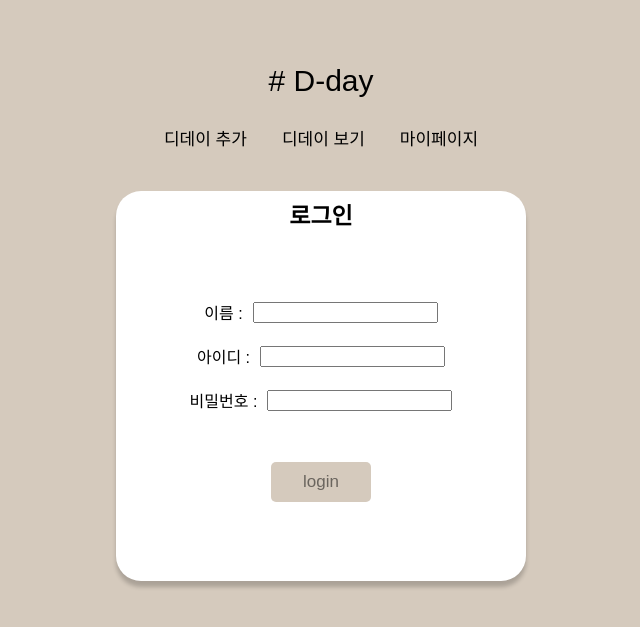
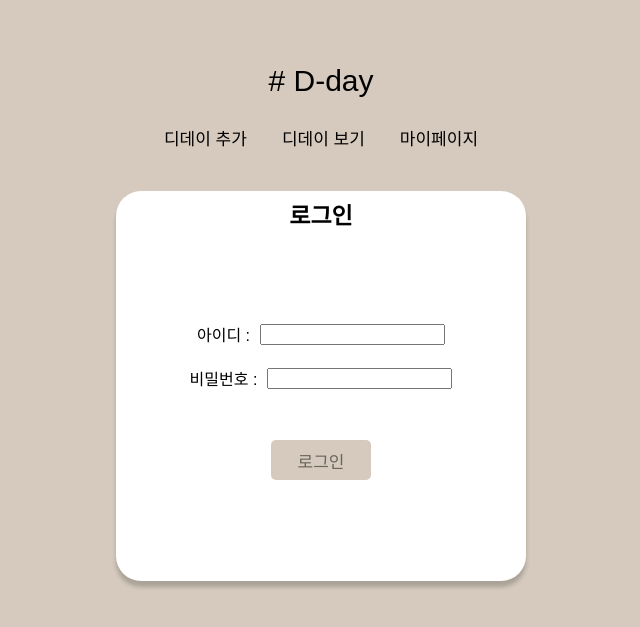
Before and after one commit to 0826486/dday, a Flask app: page /login in a window 1280 px wide. Shown: the top 627 px of the page, without its empty margins (319-959 px from the left). Run offline with Flask 3, Linux system fonts and the light colour scheme; some web fonts are replaced.

Commit message:
feat : 회원가입, 로그인 되게 만들음

```diff
--- a/python/app.py
+++ b/python/app.py
@@ -1,4 +1,4 @@
-from flask import Flask, render_template, request, redirect, url_for, session, flash
+from flask import Flask, render_template, request, redirect, url_for, session, flash, jsonify
 import sqlite3
 from werkzeug.security import generate_password_hash, check_password_hash
 import os
@@ -17,6 +17,15 @@ db_initialized = False
 def init_db():
     with sqlite3.connect(DB_PATH) as conn:
         cursor = conn.cursor()
+        # 기존 테이블 구조 확인
+        cursor.execute("PRAGMA table_info(users)")
+        columns = [column[1] for column in cursor.fetchall()]
+
+        if 'name' not in columns:
+            # 'name' 컬럼 추가
+            cursor.execute('ALTER TABLE users ADD COLUMN name TEXT')
+
+        # 테이블이 없는 경우 새로 생성
         cursor.execute('''
             CREATE TABLE IF NOT EXISTS users (
                 id INTEGER PRIMARY KEY AUTOINCREMENT,
@@ -33,6 +42,13 @@ def before_request():
     if not db_initialized:
         init_db()
         db_initialized = True
+
+# 데이터베이스 연결 함수
+def get_db_connection():
+    conn = sqlite3.connect(DB_PATH)
+    conn.row_factory = sqlite3.Row
+    return conn
+
 @app.route('/')
 def index():
     return render_template('index.html')
@@ -68,12 +84,11 @@ def join():
                 cursor.execute('INSERT INTO users (name, username, password) VALUES (?, ?, ?)',
                                (name, username, hashed_password))
                 conn.commit()
-            flash('회원가입이 완료되었습니다.')
-            return redirect(url_for('login'))
+            return jsonify({"success": True, "message": "회원가입이 완료되었습니다."})
         except sqlite3.IntegrityError:
-            flash('이미 사용 중인 아이디입니다.')
+            return jsonify({"success": False, "message": "이미 사용 중인 아이디입니다."})
         except Exception as e:
-            flash(f'오류가 발생했습니다: {str(e)}')
+            return jsonify({"success": False, "message": f"오류가 발생했습니다: {str(e)}"})
 
     return render_template('join.html')
 
@@ -93,7 +108,7 @@ def login():
                 if user and check_password_hash(user['password'], password):
                     session['username'] = username
                     flash('로그인 성공!')
-                    return redirect(url_for('dashboard'))
+                    return redirect(url_for('index'))  # 로그인 성공 시 index 페이지로 리다이렉트
                 else:
                     flash('아이디나 비밀번호가 틀렸습니다.')
         except Exception as e:
--- a/templates/index.html
+++ b/templates/index.html
@@ -33,7 +33,6 @@
             <p class="tag"><a href="{{ url_for('login') }}">✓ 로그인</a></p>
         </div>
     </div>
-
     </main>
 </body>
 </html>
--- a/templates/login.html
+++ b/templates/login.html
@@ -21,13 +21,8 @@
         <h3>로그인</h3>
 
         <div class="make-container">
-            <form action="{{ url_for('join') }}" method="POST">  <!-- POST 요청을 위한 form 추가 -->
+            <form action="{{ url_for('login') }}" method="POST">
                 <div class="input-container">
-                    <div class="input-row">
-                        <label for="name">이름 :</label>
-                        <input type="text" id="name" name="name" class="text" required>
-                    </div>
-
                     <div class="input-row">
                         <label for="username">아이디 :</label>
                         <input type="text" id="username" name="username" class="text" required>
@@ -40,7 +35,7 @@
                 </div>
 
                 <div class="button-container">
-                    <input type="submit" class="button" value="login">
+                    <input type="submit" class="button" value="로그인">
                 </div>
             </form>
         </div>
```
Also changed, not shown: templates/join.html (+25 -5 lines), python/users.db, templates/static/js/flash_messages.js (added).
